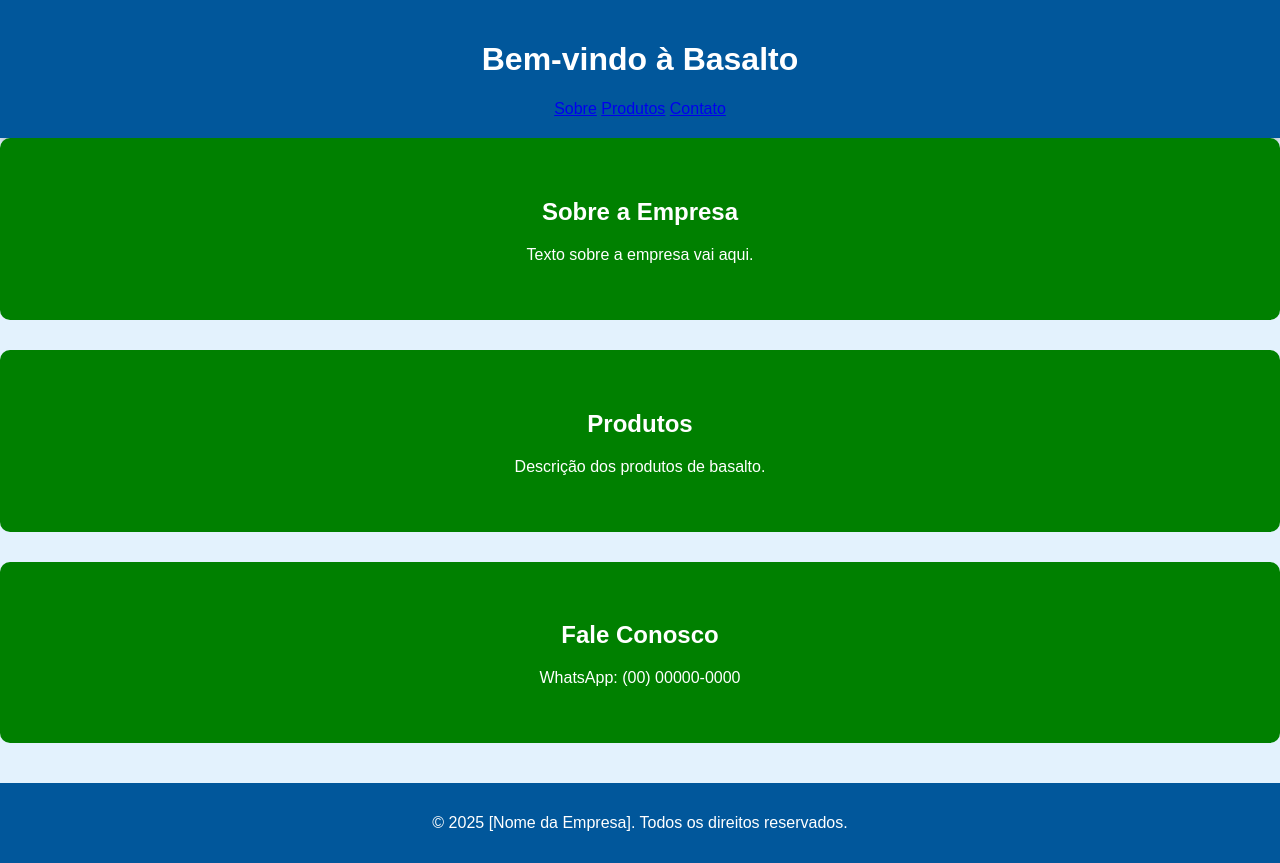
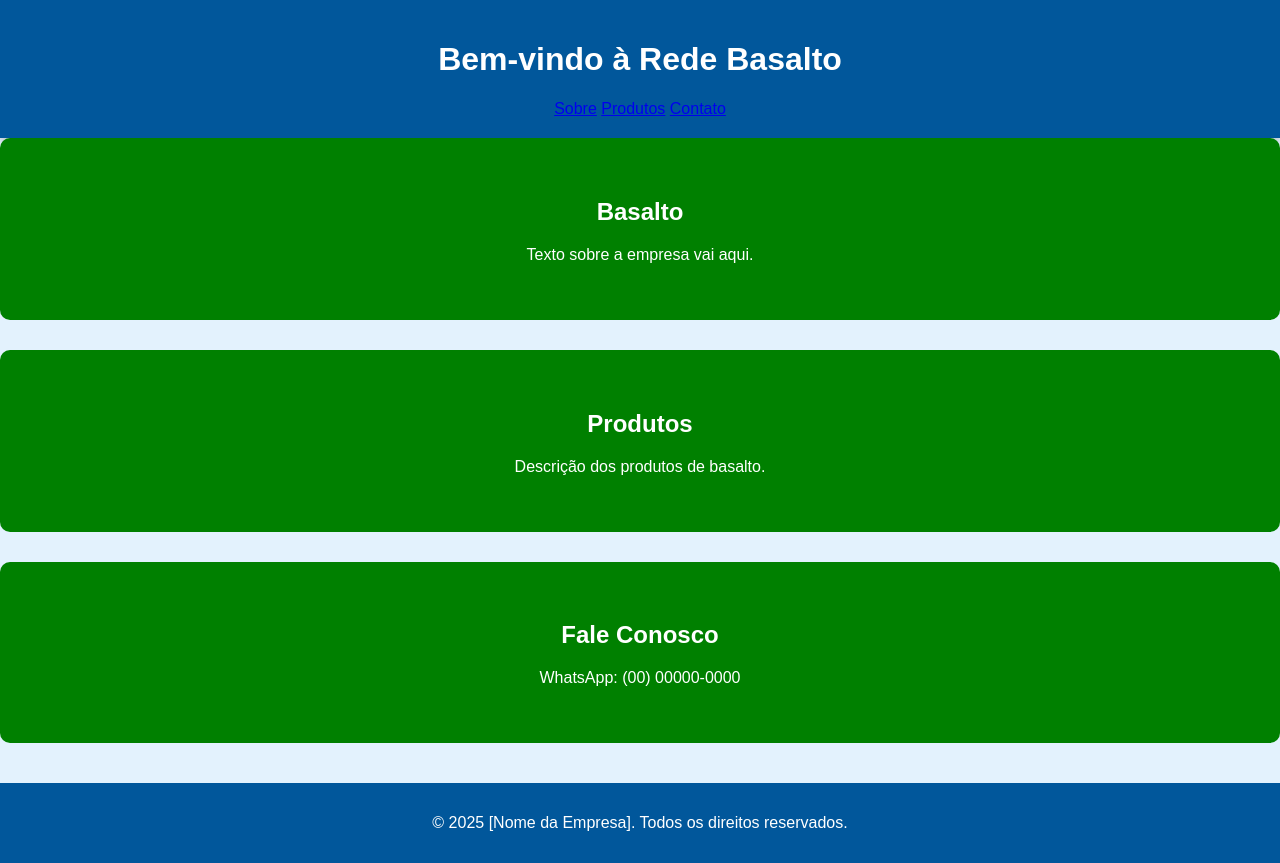
Before and after one commit to Pauloliveira1/Projeto-Basalto, a plain HTML site: page index.html in a window 1280 px wide. Drawn offline with Linux system fonts and the light colour scheme; a script that the page names is missing.

Commit message:
index.html

```diff
--- a/index.html
+++ b/index.html
@@ -8,7 +8,7 @@
 </head>
 <body>
   <header>
-    <h1>Bem-vindo à Basalto</h1>
+    <h1>Bem-vindo à Rede Basalto</h1>
     <nav>
       <a href="#sobre">Sobre</a>
       <a href="#produtos">Produtos</a>
@@ -18,7 +18,7 @@
 
   <main>
     <section id="sobre">
-      <h2>Sobre a Empresa</h2>
+      <h2>Basalto</h2>
       <p>Texto sobre a empresa vai aqui.</p>
     </section>
 
```
